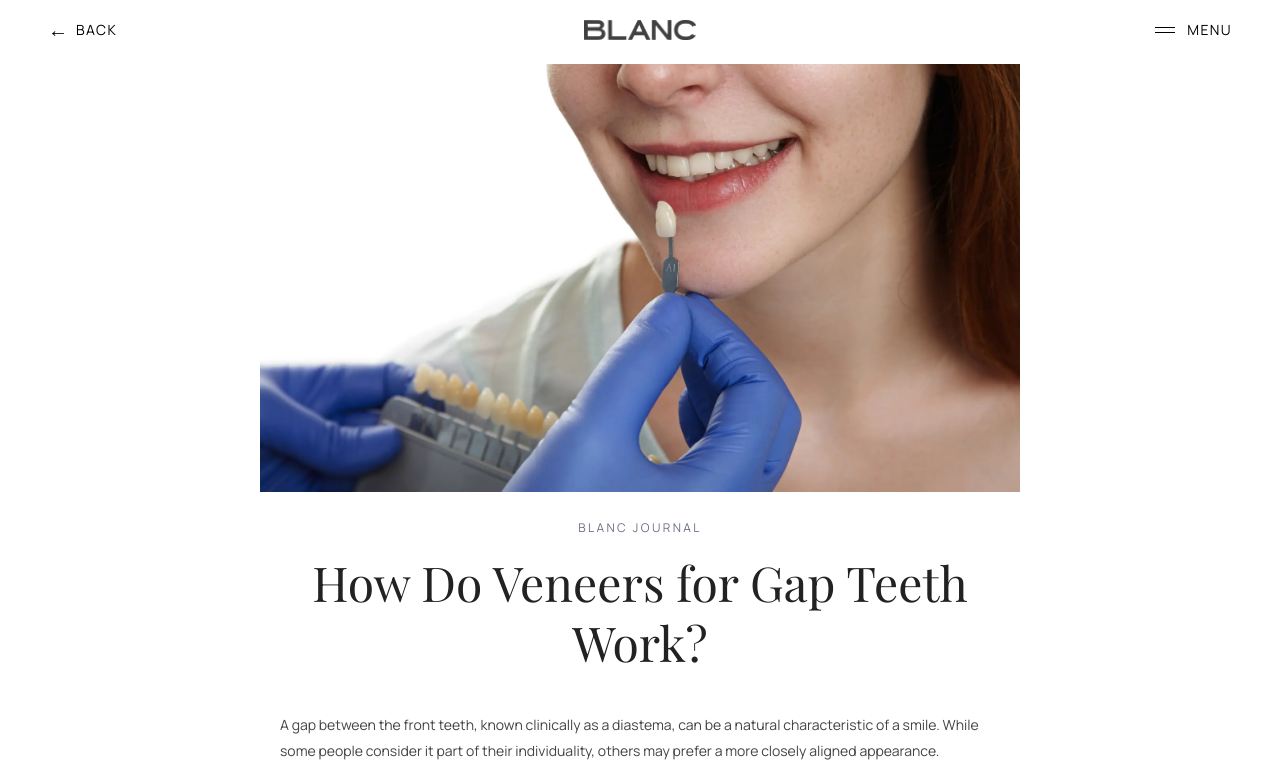
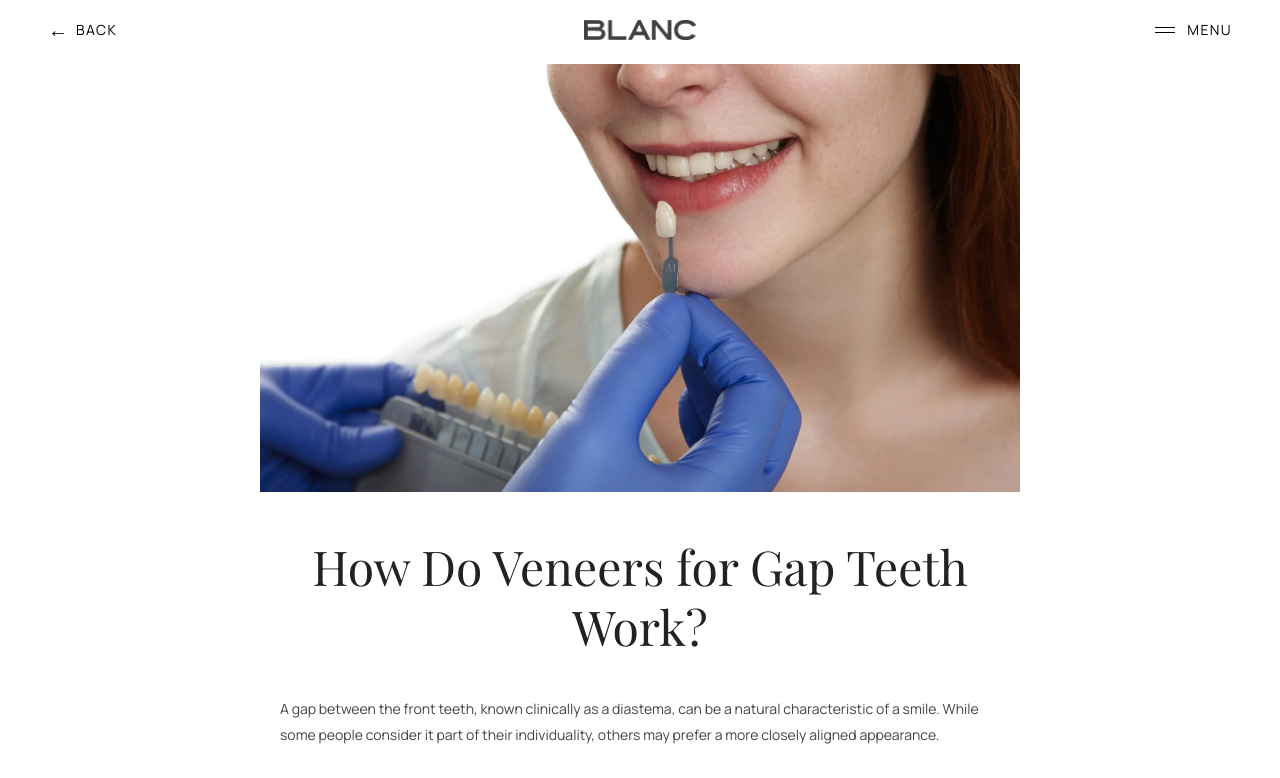
Before and after one commit to Ladwa14/blanc-website, a Next.js app: page /blog/how-do-veneers-for-gap-teeth-work in a window 1280 px wide. Shown: the top 778 px of the page. Built offline with nearby package versions, Linux system fonts and the light colour scheme; a web font is replaced by a local one.

Commit message:
removed blanc journal from all blogs

```diff
--- a/app/blog/digital-smile-design-procedure/page.tsx
+++ b/app/blog/digital-smile-design-procedure/page.tsx
@@ -38,7 +38,7 @@ export default function DigitalSmileDesignPage() {
           <div className="max-w-[760px] mx-auto text-center pt-7 pb-10">
 
             <p className="font-manrope text-[10px] md:text-xs tracking-[0.2em] uppercase text-gray-500 mb-4">
-              BLANC JOURNAL
+
             </p>
 
             <h1 className="font-playfair text-3xl md:text-5xl text-[#222] leading-tight">
--- a/app/blog/how-do-veneers-for-gap-teeth-work/page.tsx
+++ b/app/blog/how-do-veneers-for-gap-teeth-work/page.tsx
@@ -35,7 +35,7 @@ export default function HowDoVeneersForGapTeethPage() {
           <div className="max-w-[760px] mx-auto text-center pt-7 pb-10">
 
             <p className="font-manrope text-[10px] md:text-xs tracking-[0.2em] uppercase text-gray-500 mb-4">
-              BLANC JOURNAL
+
             </p>
 
             <h1 className="font-playfair text-3xl md:text-5xl text-[#222] leading-tight">
--- a/app/blog/veneers-for-crooked-teeth/page.tsx
+++ b/app/blog/veneers-for-crooked-teeth/page.tsx
@@ -38,7 +38,7 @@ export default function VeneersForCrookedTeethPage() {
           <div className="max-w-[760px] mx-auto text-center pt-7 pb-10">
 
             <p className="font-manrope text-[10px] md:text-xs tracking-[0.2em] uppercase text-gray-500 mb-4">
-              BLANC JOURNAL
+
             </p>
 
             <h1 className="font-playfair text-3xl md:text-5xl text-[#222] leading-tight">
```
Also changed, not shown: app/blog/page.tsx (indentation only).
